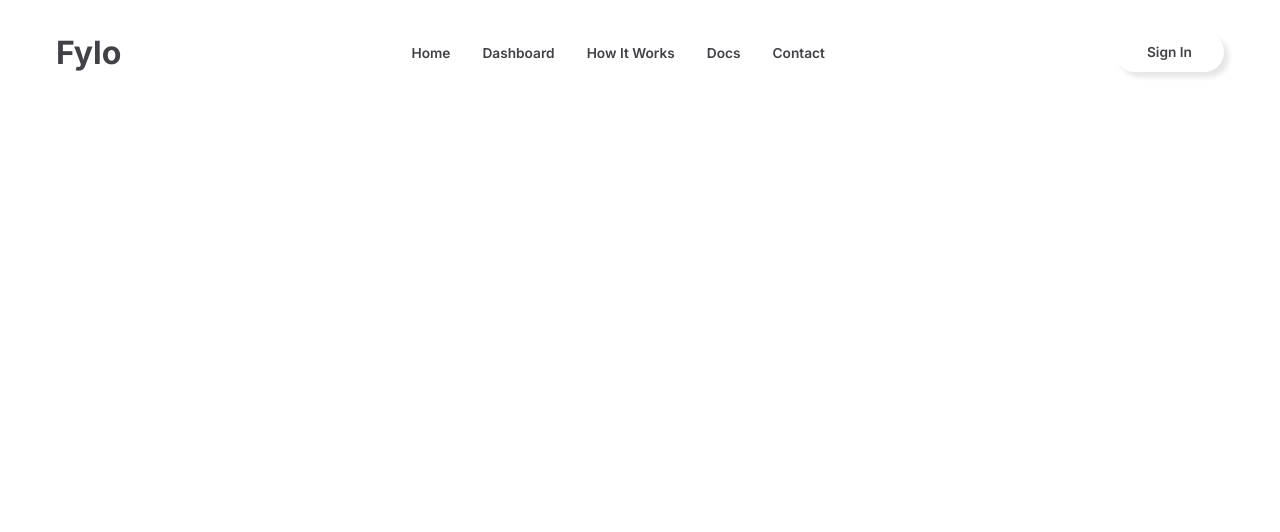
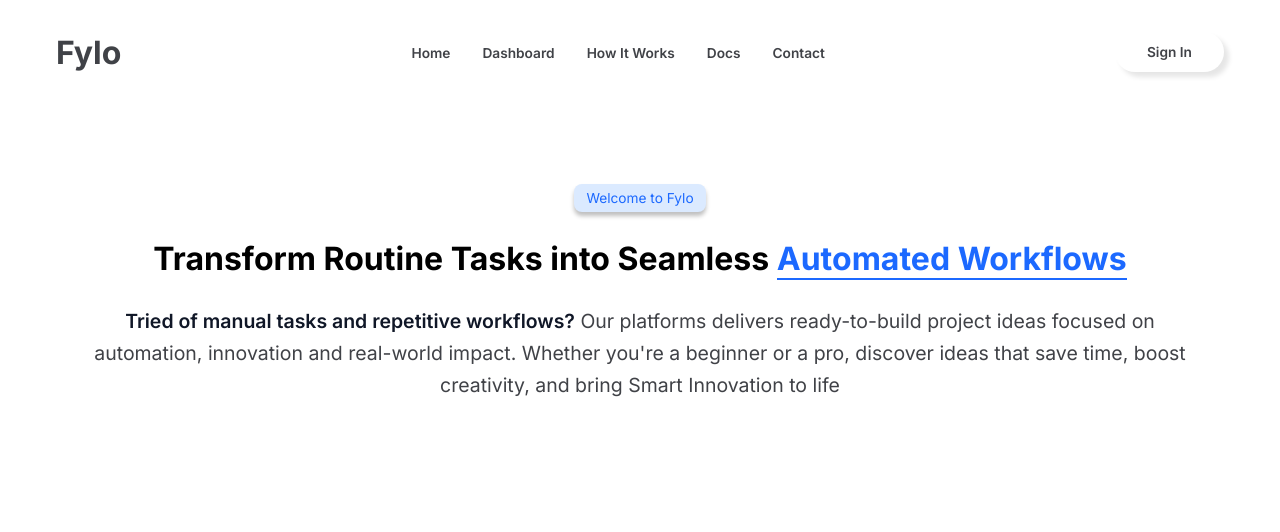
Before and after one commit to manikandanrasu/fylo, a Django app: page / in a window 1280 px wide. Shown: the top 532 px of the page. Run offline with Django 5.2, Linux system fonts and the light colour scheme; some libraries are stand-ins or nearby versions.

Commit message:
Update header layout and styling

```diff
--- a/core/static/core/index.css
+++ b/core/static/core/index.css
@@ -20,7 +20,7 @@
     --body-font: "Inter", sans-serif;
     --biggest-font-size: 3.846rem;
     --h1-font-size: 2rem;
-    --normal-font-size: 1.278rem;
+    --normal-font-size: 1.218rem;
     --small-font-size: 0.856rem;
 }
 
@@ -37,12 +37,13 @@
     font-family: var(--body-font);
 }
 
-/* Navbar */
 .section__container {
     max-width: var(--max_width);
     margin: auto;
-    padding: 5rem 1rem;
+    padding: 7rem 1rem;
 }
+
+/*=============== NAVBAR ===============*/
 
 nav {
     position: fixed;
@@ -100,6 +101,10 @@ nav {
 
 .nav__links.open {
     transform: translateY(0);
+}
+
+.nav__links.active {
+    border-top: 0.5px solid var(--second-color-darken);
 }
 
 .nav__links a {
@@ -188,3 +193,47 @@ nav {
         height: 20px;
     } */
 }
+
+/*=============== HEADER ===============*/
+.header__content > div,
+.header__content > h1,
+.header__content > p {
+    margin-bottom: 1.2rem;
+}
+
+.header__content {
+    text-align: center;
+}
+
+.header__badge {
+    display: inline-block;
+    background-color: var(--second-color);
+    color: var(--first-color);
+    font-size: var(--small-font-size);
+    padding: 6px 12px;
+    border-radius: 8px;
+    box-shadow: 0 4px 4px rgba(0, 0, 0, 0.25);
+}
+
+.header__content h1 {
+    padding: 0.5rem;
+    font-size: var(--h1-font-size);
+}
+
+.header__content h1 span {
+    color: var(--first-color);
+    border-bottom: 2px solid var(--first-color);
+}
+
+.header__content p span {
+    color: var(--text-dark);
+    font-size: var(--normal-font-size);
+    font-weight: 600;
+}
+
+.header__content p {
+    color: var(--text-gray);
+    font-size: var(--normal-font-size);
+    line-height: 2rem;
+    padding-inline: 1rem;
+}
--- a/core/static/core/index.js
+++ b/core/static/core/index.js
@@ -5,4 +5,5 @@ const navLinks = document.getElementById("nav-links");
 
 menuBtn.addEventListener("click", () => {
     navLinks.classList.toggle("open");
+    navLinks.classList.toggle("active");
 });
--- a/core/templates/core/index.html
+++ b/core/templates/core/index.html
@@ -1,6 +1,6 @@
 {% extends 'core/base.html' %}
 
-{% block title %}temporary{% endblock %}
+{% block title %}Fylo - The automated worklflows{% endblock %}
 
 {% block content %}
 <!--==================== NAVBAR ====================-->
@@ -26,4 +26,15 @@
     </div>
 </nav>
 
+<!--==================== HEADER ====================-->
+<header class="section__container header__container">
+    <div class="header__content">
+        <div class="header__badge">Welcome to Fylo</div>
+        <h1>Transform Routine Tasks into Seamless <span>Automated Workflows</span></h1>
+        <p><span class="para__highlight">Tried of manual tasks and repetitive workflows?</span> Our platforms delivers ready-to-build project ideas focused on
+            automation, innovation and real-world impact. Whether you're a beginner or a pro, discover ideas that save time, boost creativity,
+            and bring Smart Innovation to life
+        </p>
+    </div>
+</header>
 {% endblock %}
```
